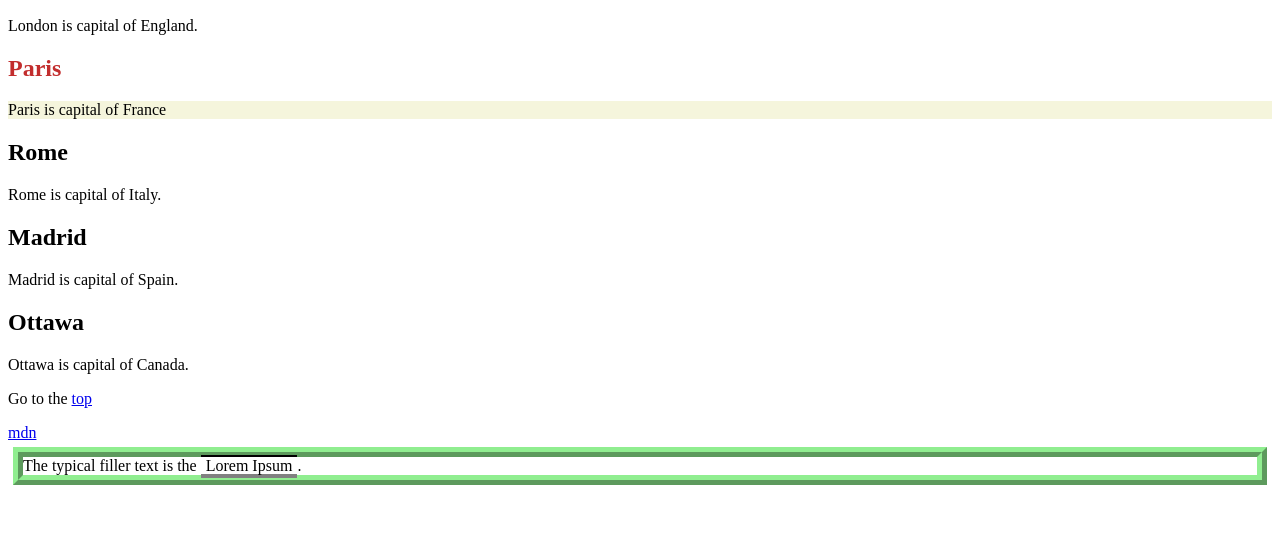
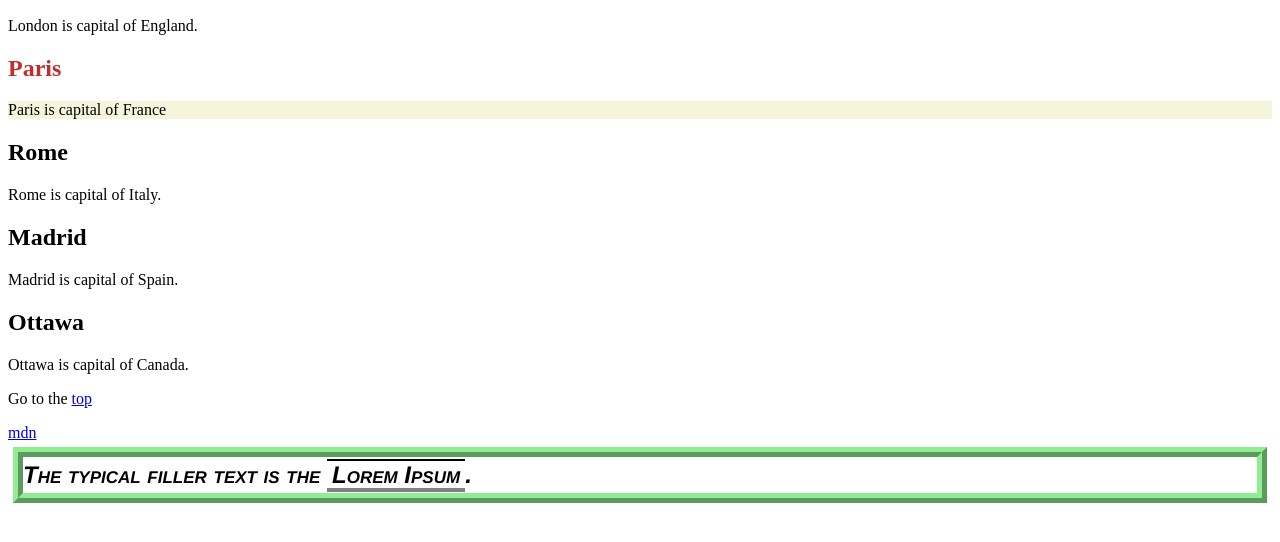
Before and after one commit to QuestionableAtBest/Week5ACIT1620, a plain HTML site: page index.html in a window 1280 px wide. Shown: the part 208-750 px from the top of the page. Drawn offline with Linux system fonts and the light colour scheme.

Commit message:
added text font to lorem

```diff
--- a/css/stylesheet.css
+++ b/css/stylesheet.css
@@ -18,6 +18,7 @@
 }
 
 .lorem{
-    border: 10px lightgreen ridge;
+    border: 10px ridge lightgreen;
     margin: 5px;
+    font:italic small-caps bold 24px/1.5 Helvetica,san-serif
 }
```
